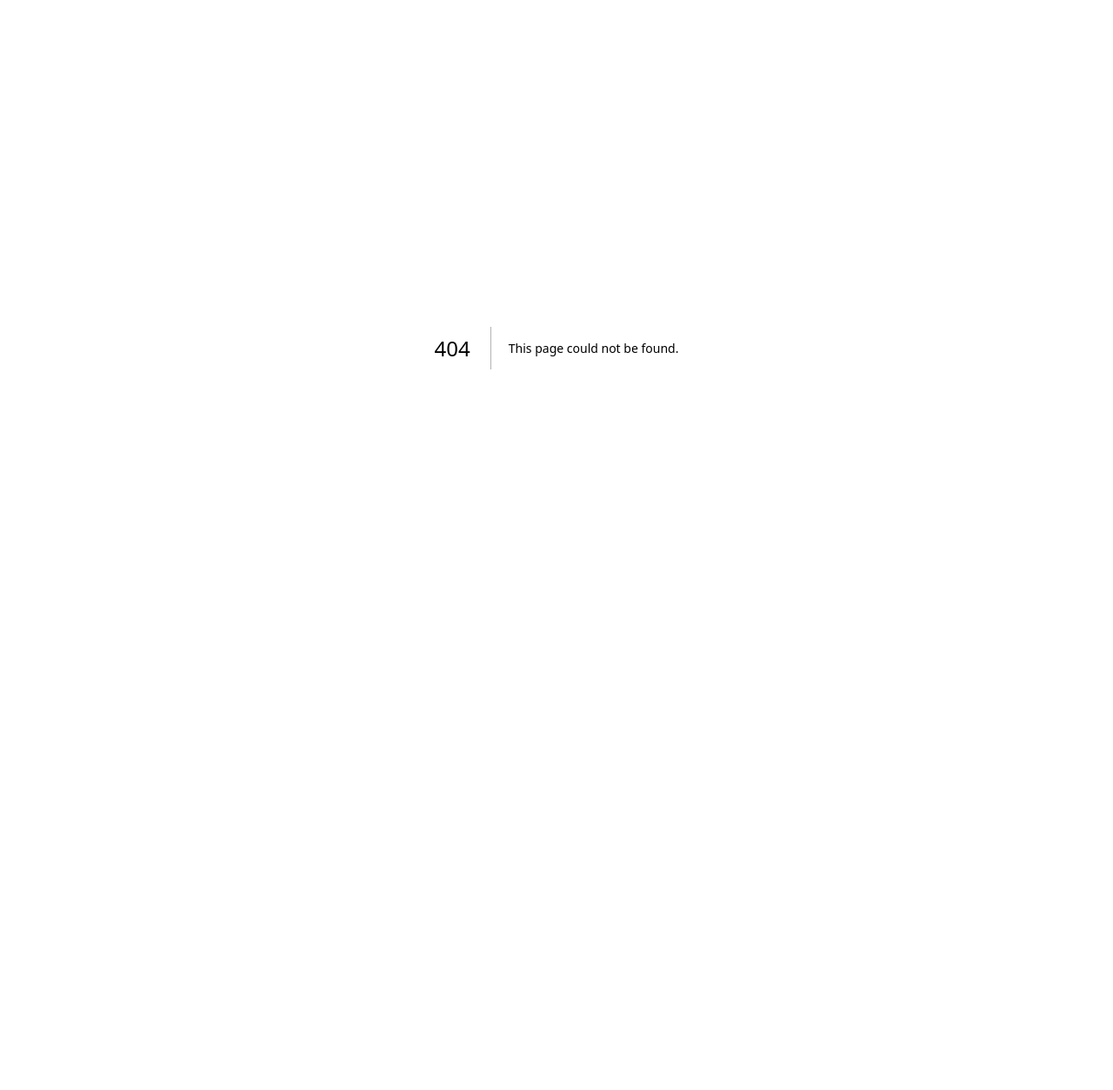
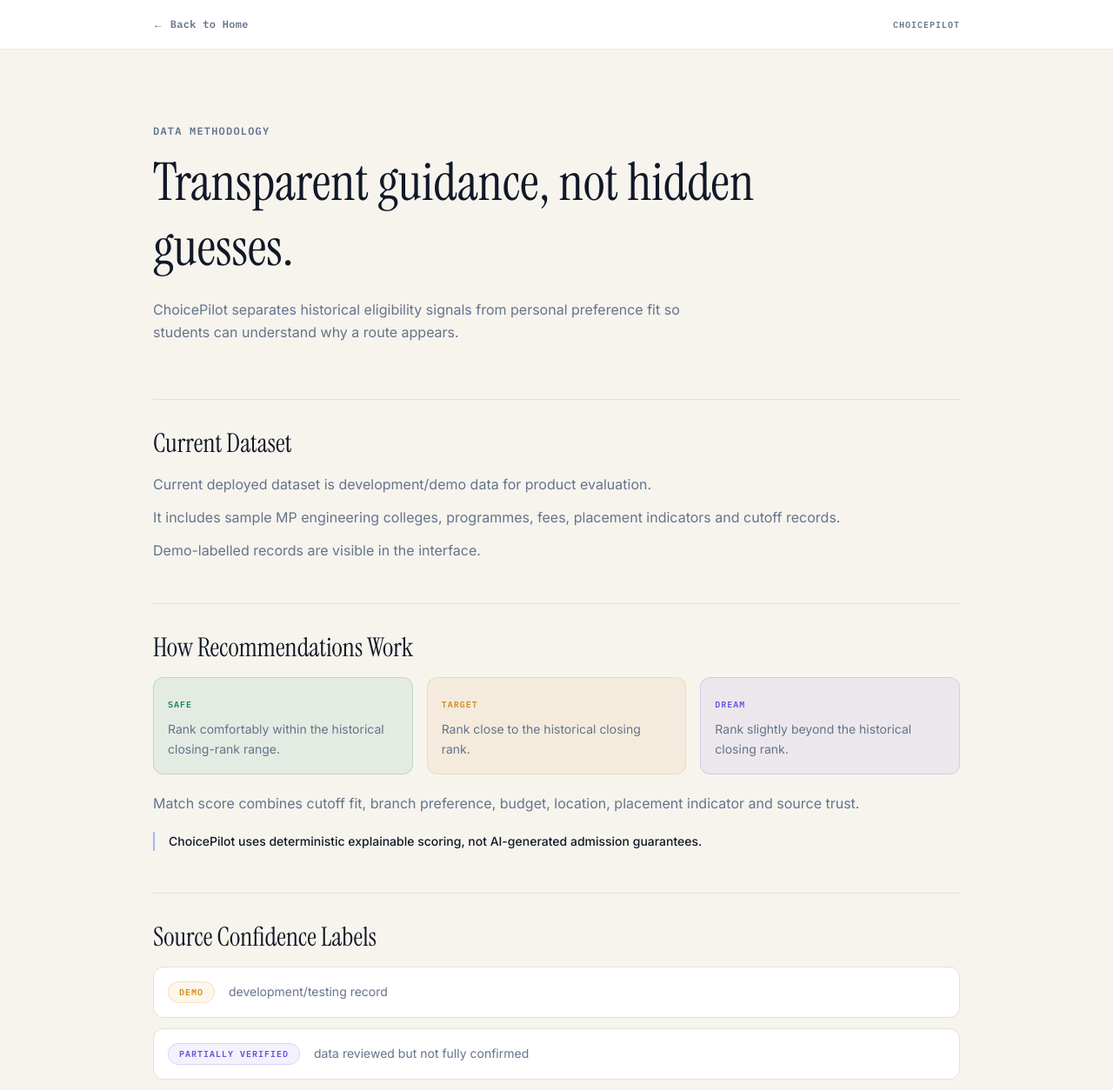
Before and after one commit to Shaurya-agrawal782/ChoicePilot, a Next.js app: page /about-data in a window 1280 px wide. Before the commit this address had no page. Shown: the top 1254 px of the page at 87% size. Before the commit the page ends 800 px from the top, so only its background shows below. Built offline with nearby package versions, Linux system fonts and the light colour scheme.

Commit message:
docs: complete data methodology and submission README

```diff
--- /dev/null
+++ b/app/about-data/page.tsx
@@ -0,0 +1,153 @@
+import type { Metadata } from "next";
+import Link from "next/link";
+
+export const metadata: Metadata = {
+  title: "Data Methodology — ChoicePilot",
+  description:
+    "How ChoicePilot separates eligibility signals, preference fit and data-confidence labels.",
+};
+
+const confidenceLabels = [
+  {
+    label: "Demo",
+    description: "development/testing record",
+    className: "border-target/20 bg-target/8 text-target",
+  },
+  {
+    label: "Partially Verified",
+    description: "data reviewed but not fully confirmed",
+    className: "border-dream/20 bg-dream/8 text-dream",
+  },
+  {
+    label: "Verified",
+    description: "intended for records confirmed from official sources",
+    className: "border-safe/20 bg-safe/8 text-safe",
+  },
+];
+
+export default function AboutDataPage() {
+  return (
+    <main className="min-h-screen bg-paper text-ink pb-24">
+      <header className="border-b border-border/60 bg-surface">
+        <div className="max-w-5xl mx-auto px-6 md:px-12 h-14 flex items-center justify-between">
+          <Link
+            href="/"
+            className="data-label text-xs font-mono font-semibold text-muted hover:text-ink transition-colors tracking-wide"
+          >
+            ← Back to Home
+          </Link>
+          <span className="data-label text-[10px] font-mono font-semibold tracking-widest text-muted uppercase">
+            ChoicePilot
+          </span>
+        </div>
+      </header>
+
+      <div className="max-w-5xl mx-auto px-6 md:px-12 pt-16 md:pt-20">
+        <span className="data-label text-[10px] sm:text-xs font-semibold tracking-widest text-muted font-mono uppercase">
+          DATA METHODOLOGY
+        </span>
+        <h1 className="display-heading text-4xl sm:text-5xl lg:text-6xl font-normal leading-tight text-ink mt-3 max-w-3xl">
+          Transparent guidance, not hidden guesses.
+        </h1>
+        <p className="text-sm sm:text-base text-muted leading-relaxed mt-5 max-w-2xl">
+          ChoicePilot separates historical eligibility signals from personal preference fit so students can understand why a route appears.
+        </p>
+      </div>
+
+      <div className="max-w-5xl mx-auto px-6 md:px-12 mt-12 md:mt-16 space-y-12">
+        <section className="border-t border-border pt-8">
+          <h2 className="display-heading text-2xl sm:text-3xl font-normal text-ink">
+            Current Dataset
+          </h2>
+          <div className="mt-4 space-y-3 text-sm sm:text-base text-muted leading-relaxed">
+            <p>Current deployed dataset is development/demo data for product evaluation.</p>
+            <p>It includes sample MP engineering colleges, programmes, fees, placement indicators and cutoff records.</p>
+            <p>Demo-labelled records are visible in the interface.</p>
+          </div>
+        </section>
+
+        <section className="border-t border-border pt-8">
+          <h2 className="display-heading text-2xl sm:text-3xl font-normal text-ink">
+            How Recommendations Work
+          </h2>
+          <div className="mt-4 grid grid-cols-1 md:grid-cols-3 gap-4">
+            <div className="border border-safe/20 bg-safe/8 rounded-xl p-4">
+              <span className="data-label text-[10px] font-mono font-semibold tracking-widest text-safe uppercase">
+                Safe
+              </span>
+              <p className="text-sm text-muted leading-relaxed mt-2">
+                Rank comfortably within the historical closing-rank range.
+              </p>
+            </div>
+            <div className="border border-target/20 bg-target/8 rounded-xl p-4">
+              <span className="data-label text-[10px] font-mono font-semibold tracking-widest text-target uppercase">
+                Target
+              </span>
+              <p className="text-sm text-muted leading-relaxed mt-2">
+                Rank close to the historical closing rank.
+              </p>
+            </div>
+            <div className="border border-dream/20 bg-dream/8 rounded-xl p-4">
+              <span className="data-label text-[10px] font-mono font-semibold tracking-widest text-dream uppercase">
+                Dream
+              </span>
+              <p className="text-sm text-muted leading-relaxed mt-2">
+                Rank slightly beyond the historical closing rank.
+              </p>
+            </div>
+          </div>
+          <p className="text-sm sm:text-base text-muted leading-relaxed mt-5">
+            Match score combines cutoff fit, branch preference, budget, location, placement indicator and source trust.
+          </p>
+          <p className="mt-5 border-l-2 border-primary/40 pl-4 text-sm font-medium text-ink leading-relaxed">
+            ChoicePilot uses deterministic explainable scoring, not AI-generated admission guarantees.
+          </p>
+        </section>
+
+        <section className="border-t border-border pt-8">
+          <h2 className="display-heading text-2xl sm:text-3xl font-normal text-ink">
+            Source Confidence Labels
+          </h2>
+          <div className="mt-4 flex flex-col gap-3">
+            {confidenceLabels.map((item) => (
+              <div
+                key={item.label}
+                className="flex flex-col sm:flex-row sm:items-center gap-2 sm:gap-4 border border-border rounded-xl bg-surface p-4"
+              >
+                <span className={`data-label w-fit rounded-full border px-3 py-1 text-[10px] font-mono font-semibold tracking-widest uppercase ${item.className}`}>
+                  {item.label}
+                </span>
+                <span className="text-sm text-muted leading-relaxed">
+                  {item.description}
+                </span>
+              </div>
+            ))}
+          </div>
+        </section>
+
+        <section className="border-t border-border pt-8">
+          <h2 className="display-heading text-2xl sm:text-3xl font-normal text-ink">
+            Planned Official Sources
+          </h2>
+          <p className="text-sm sm:text-base text-muted leading-relaxed mt-4">
+            Production dataset expansion would use:
+          </p>
+          <ul className="mt-4 space-y-2 text-sm sm:text-base text-muted leading-relaxed list-disc pl-5">
+            <li>DTE MP / official counselling cutoff records</li>
+            <li>Official college fee and programme information</li>
+            <li>Regulatory or official placement disclosures where available</li>
+          </ul>
+        </section>
+
+        <section className="border-t border-border pt-8">
+          <h2 className="display-heading text-2xl sm:text-3xl font-normal text-ink">
+            Responsible Use
+          </h2>
+          <p className="text-sm sm:text-base text-muted leading-relaxed mt-4">
+            Students should verify official current-year counselling information before making final admission decisions.
+          </p>
+        </section>
+      </div>
+    </main>
+  );
+}
--- a/components/landing/DecisionStorySection.tsx
+++ b/components/landing/DecisionStorySection.tsx
@@ -34,7 +34,7 @@
       };
 
   return (
-    <section className="relative w-full bg-paper text-ink overflow-hidden -mt-6 lg:-mt-12">
+    <section id="how-it-works" className="relative w-full bg-paper text-ink overflow-hidden -mt-6 lg:-mt-12">
       {/* Subtle curved paper-edge transition from dark hero to warm paper */}
       <div className="relative w-full h-16 bg-midnight pointer-events-none">
         <svg
--- a/components/landing/HeroNavbar.tsx
+++ b/components/landing/HeroNavbar.tsx
@@ -22,7 +22,7 @@
         <Link href="#how-it-works" className="text-xs sm:text-sm font-medium text-warm-white/60 hover:text-warm-white transition-colors">
           How It Works
         </Link>
-        <Link href="#methodology" className="text-xs sm:text-sm font-medium text-warm-white/60 hover:text-warm-white transition-colors">
+        <Link href="/about-data" className="text-xs sm:text-sm font-medium text-warm-white/60 hover:text-warm-white transition-colors">
           Data Methodology
         </Link>
       </div>
```
Also changed, not shown: 1 other file (tests, documents, lock files or other folders).
